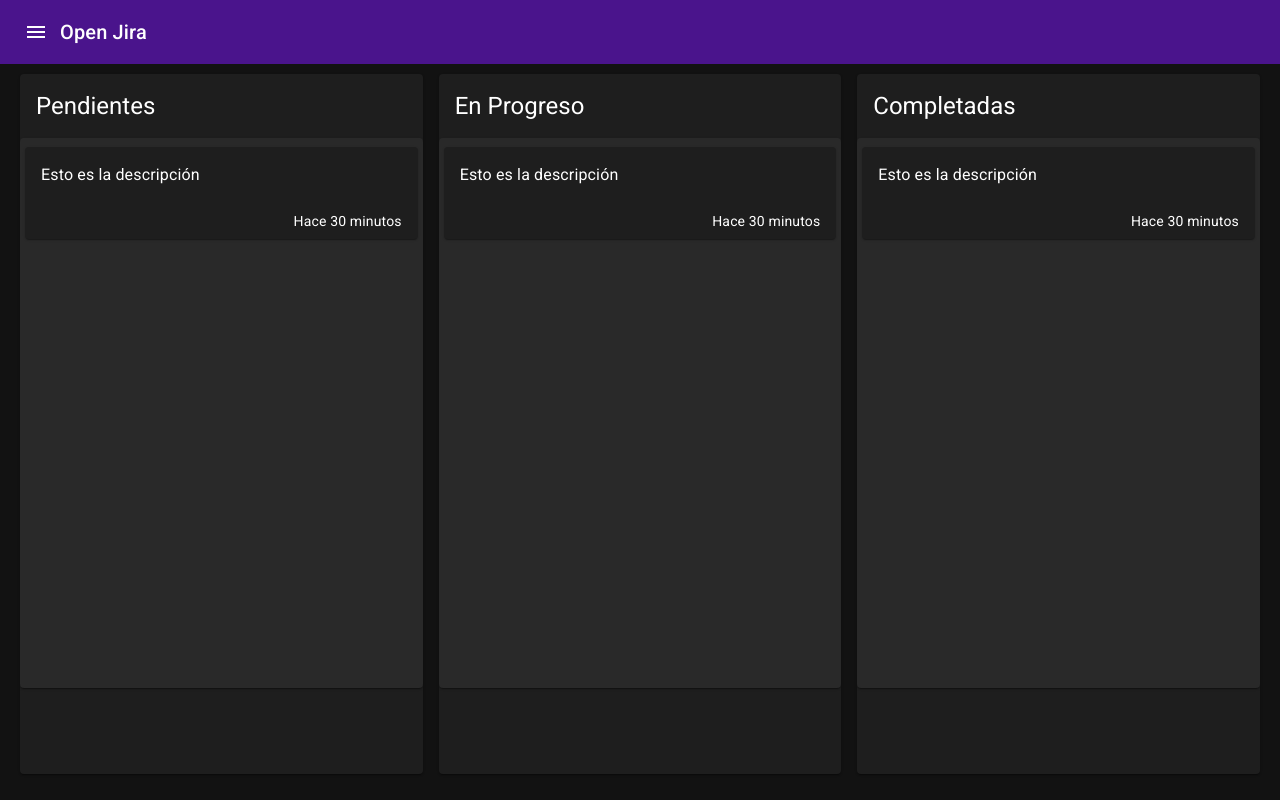
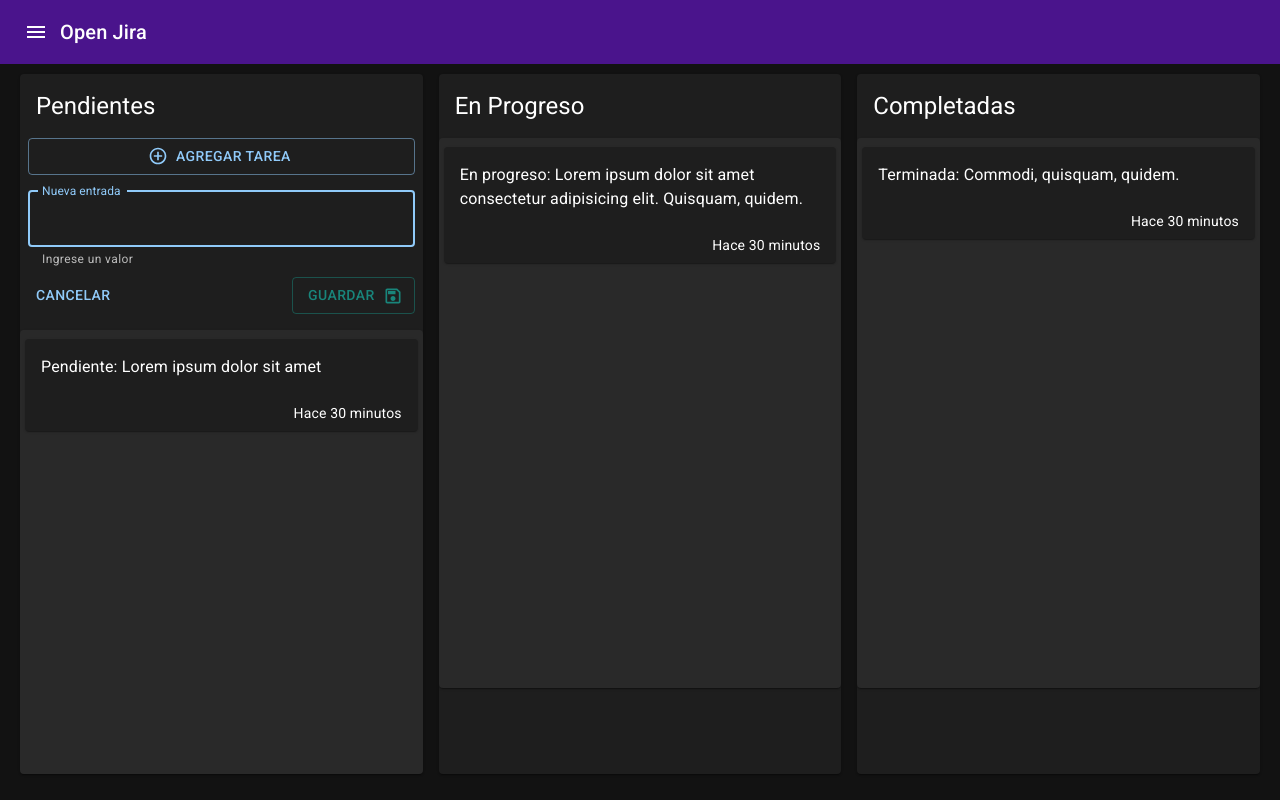
Before and after one commit to gamunax/open-jira-next-typescript, a Next.js app: page / in a window 1280 px wide. Built offline with nearby package versions, Linux system fonts and the light colour scheme.

Commit message:
feat: 🎸 create entry component

```diff
--- a/components/ui/EntryCard.tsx
+++ b/components/ui/EntryCard.tsx
@@ -1,11 +1,17 @@
 import { Card, CardActionArea, CardActions, CardContent, Typography } from '@mui/material';
+import { FC } from 'react';
+import { Entry } from '../../interfaces';
 
-export const EntryCard = () => {
+type Props = {
+  entry: Entry;
+};
+
+export const EntryCard: FC<Props> = ({ entry }) => {
   return (
     <Card sx={{ marginBottom: 1 }}>
       <CardActionArea>
         <CardContent>
-          <Typography sx={{ whiteSpace: 'pre-line' }}>Esto es la descripción</Typography>
+          <Typography sx={{ whiteSpace: 'pre-line' }}>{entry.description}</Typography>
         </CardContent>
 
         <CardActions sx={{ display: 'flex', justifyContent: 'end', paddingRight: 2 }}>
--- a/components/ui/EntryList.tsx
+++ b/components/ui/EntryList.tsx
@@ -1,7 +1,18 @@
 import { List, Paper } from '@mui/material';
+import { FC, useContext, useMemo } from 'react';
+import { EntriesContext } from '../../context/entries';
+import { EntryStatus } from '../../interfaces';
 import { EntryCard } from './EntryCard';
 
-export const EntryList = () => {
+type Props = {
+  status: EntryStatus;
+};
+
+export const EntryList: FC<Props> = ({ status }) => {
+  console.log({ status });
+  const { entries } = useContext(EntriesContext);
+  const entriesByStatus = useMemo(() => entries.filter((entry) => entry.status === status), [entries]);
+
   return (
     <div>
       <Paper
@@ -13,7 +24,9 @@
         }}
       >
         <List sx={{ opacity: 1 }}>
-          <EntryCard />
+          {entriesByStatus.map((entry) => (
+            <EntryCard key={entry._id} entry={entry} />
+          ))}
         </List>
       </Paper>
     </div>
--- /dev/null
+++ b/components/ui/NewEntry.tsx
@@ -0,0 +1,28 @@
+import AddCircleOutlineOutlinedIcon from '@mui/icons-material/AddCircleOutlineOutlined';
+import SaveOutlinedIcon from '@mui/icons-material/SaveOutlined';
+import { Box, Button, TextField } from '@mui/material';
+
+export const NewEntry = () => {
+  return (
+    <Box sx={{ marginBottom: 2, paddingX: 1 }}>
+      <Button startIcon={<AddCircleOutlineOutlinedIcon />} fullWidth variant="outlined">
+        Agregar tarea
+      </Button>
+      <TextField
+        fullWidth
+        sx={{ marginTop: 2, marginBottom: 1 }}
+        placeholder="Nueva entrada"
+        autoFocus
+        multiline
+        label="Nueva entrada"
+        helperText="Ingrese un valor"
+      />
+      <Box display="flex" justifyContent="space-between">
+        <Button variant="text">Cancelar</Button>
+        <Button variant="outlined" color="secondary" endIcon={<SaveOutlinedIcon />}>
+          Guardar
+        </Button>
+      </Box>
+    </Box>
+  );
+};
--- a/components/ui/index.ts
+++ b/components/ui/index.ts
@@ -1,4 +1,5 @@
 export * from './EntryCard';
 export * from './EntryList';
 export * from './Navbar';
+export * from './NewEntry';
 export * from './Sidebar';
--- a/context/entries/EntriesProvider.tsx
+++ b/context/entries/EntriesProvider.tsx
@@ -12,20 +12,20 @@
   entries: [
     {
       _id: uuidv4(),
-      description: 'Lorem ipsum dolor sit amet',
+      description: 'Pendiente: Lorem ipsum dolor sit amet',
       status: EntryStatus.PENDING,
       createdAt: Date.now(),
     },
     {
       _id: uuidv4(),
-      description: 'Lorem ipsum dolor sit amet consectetur adipisicing elit. Quisquam, quidem.',
+      description: 'En progreso: Lorem ipsum dolor sit amet consectetur adipisicing elit. Quisquam, quidem.',
       status: EntryStatus.IN_PROGRESS,
       createdAt: Date.now(),
     },
     {
       _id: uuidv4(),
-      description: 'Commodi, quisquam, quidem.',
-      status: EntryStatus.PENDING,
+      description: 'Terminada: Commodi, quisquam, quidem.',
+      status: EntryStatus.FINISHED,
       createdAt: Date.now(),
     },
   ],
--- a/interfaces/entry.ts
+++ b/interfaces/entry.ts
@@ -6,7 +6,7 @@
 }
 
 export enum EntryStatus {
-  PENDING,
-  IN_PROGRESS,
-  FINISHED,
+  PENDING = 'pending',
+  IN_PROGRESS = 'in-progress',
+  FINISHED = 'finished',
 }
--- a/pages/index.tsx
+++ b/pages/index.tsx
@@ -1,7 +1,8 @@
 import { Card, CardHeader, Grid } from '@mui/material';
 import type { NextPage } from 'next';
 import { Layout } from '../components/layouts';
-import { EntryList } from '../components/ui';
+import { EntryList, NewEntry } from '../components/ui';
+import { EntryStatus } from '../interfaces';
 
 const HomePage: NextPage = () => {
   return (
@@ -12,21 +13,22 @@
             <CardHeader title="Pendientes" />
 
             {/**Agregar una nueva tarea */}
-            <EntryList />
+            <NewEntry />
+            <EntryList status={EntryStatus.PENDING} />
           </Card>
         </Grid>
 
         <Grid item xs={12} sm={4}>
           <Card sx={{ height: 'calc(100vh - 100px)' }}>
             <CardHeader title="En Progreso" />
-            <EntryList />
+            <EntryList status={EntryStatus.IN_PROGRESS} />
           </Card>
         </Grid>
 
         <Grid item xs={12} sm={4}>
           <Card sx={{ height: 'calc(100vh - 100px)' }}>
             <CardHeader title="Completadas" />
-            <EntryList />
+            <EntryList status={EntryStatus.FINISHED} />
           </Card>
         </Grid>
       </Grid>
```
